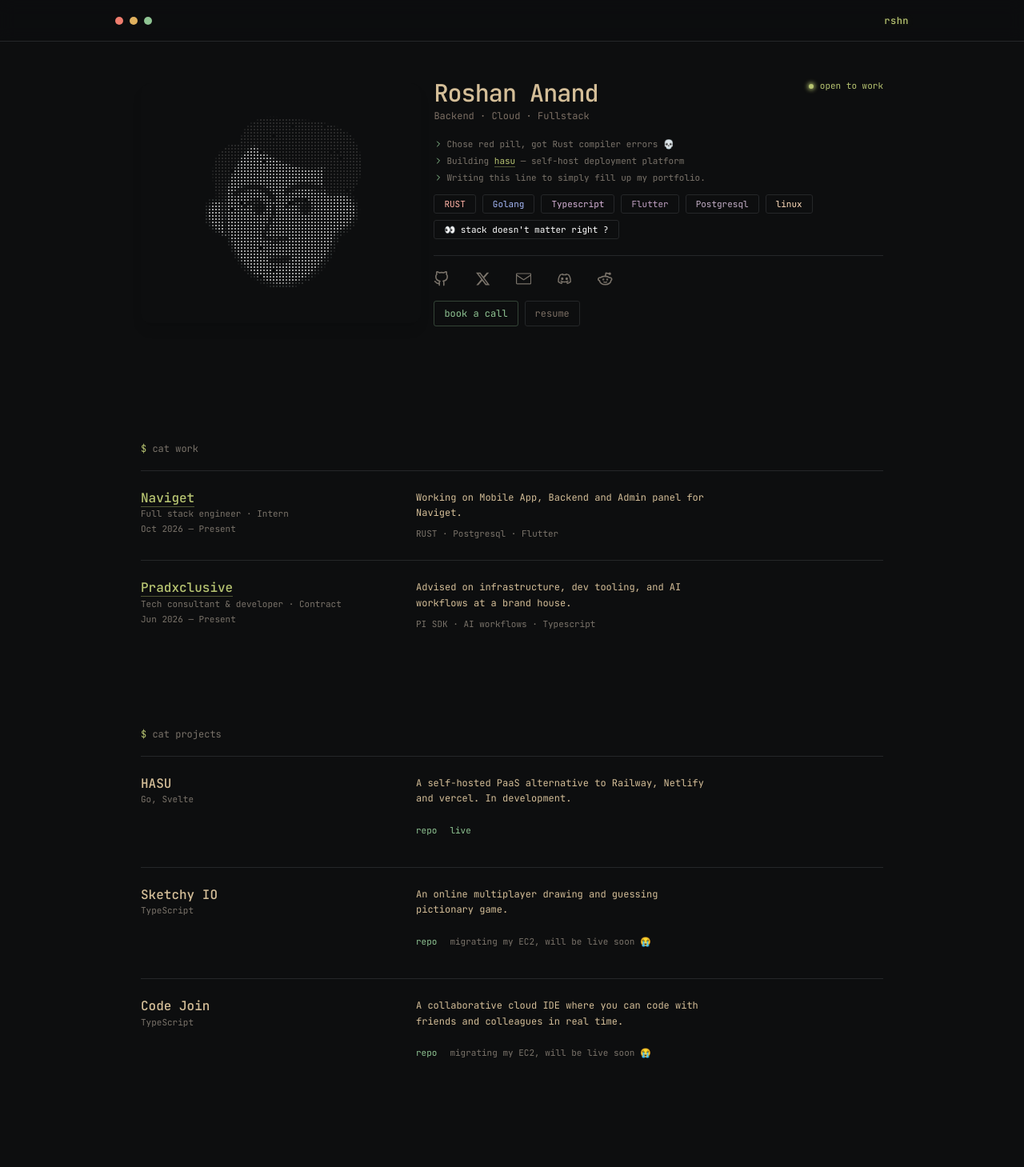
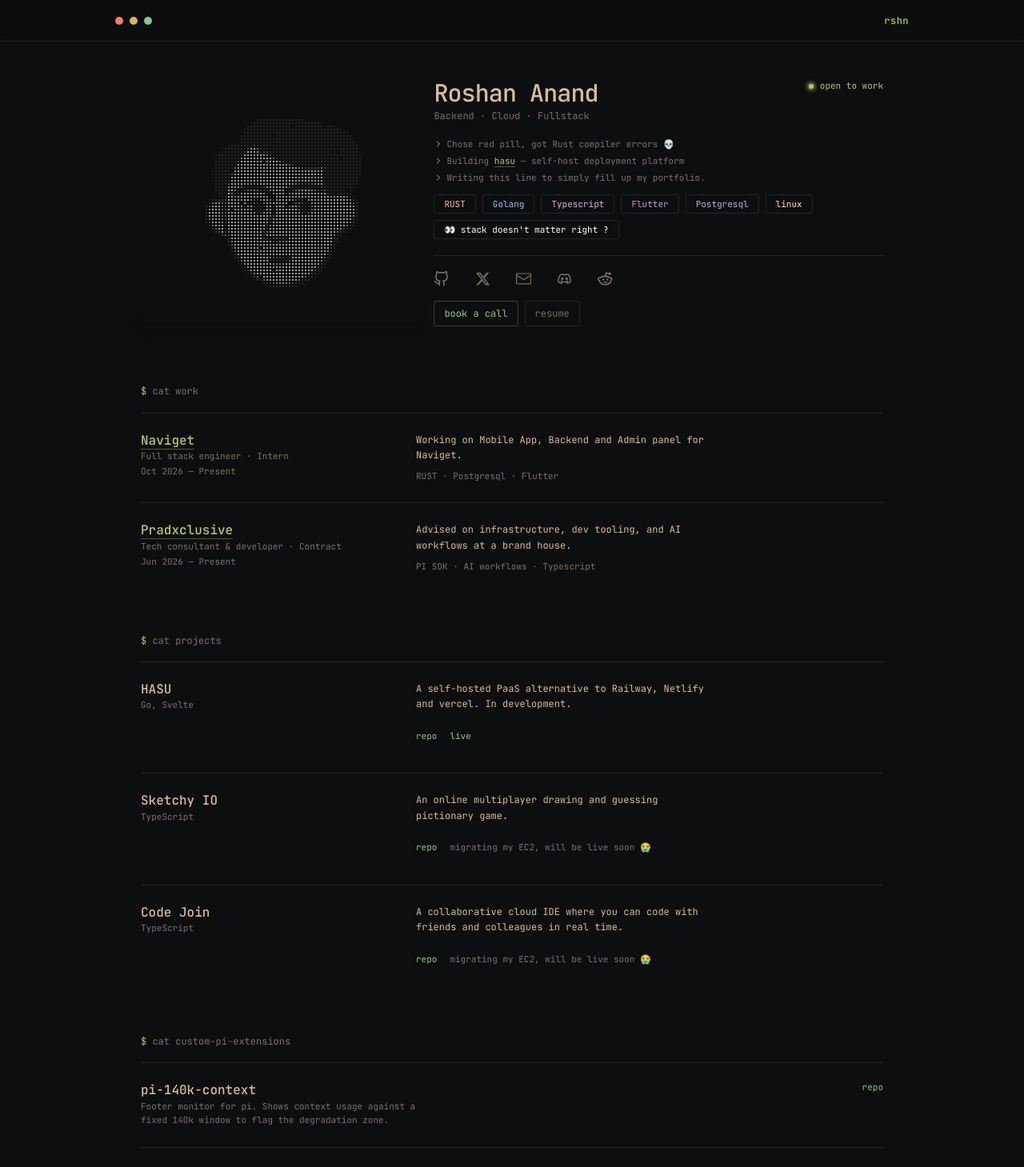
Before and after one commit to Roshan-anand/portfolio, a Next.js app: page / in a window 1280 px wide. Shown: the top 1459 px of the page at 80% size. Built offline with nearby package versions, Linux system fonts and the light colour scheme.

Commit message:
chore : update padding bw sections

```diff
--- a/src/globals.css
+++ b/src/globals.css
@@ -163,7 +163,7 @@ img {
   gap: var(--space-xl);
   align-items: center;
   padding-block-start: var(--space-xl);
-  padding-block-end: var(--space-3xl);
+  padding-block-end: var(--space-xl);
 }
 
 .hero__figure {
@@ -428,7 +428,15 @@ img {
 
 /* ——— Sections ——— */
 .block {
-  padding-block: var(--space-2xl);
+  padding-block: var(--space-lg);
+}
+
+#projects {
+  margin-block-start: calc(var(--space-lg) * 0.1);
+}
+
+#pi-extensions {
+  padding-block-end: var(--space-2xl);
 }
 
 .block--tight {
@@ -841,7 +849,7 @@ img {
 @media (min-width: 40rem) {
   .hero {
     padding-block-start: var(--space-2xl);
-    padding-block-end: var(--space-4xl);
+    padding-block-end: var(--space-2xl);
   }
 
   .hero__portrait {
@@ -854,7 +862,7 @@ img {
     display: flex;
     gap: var(--space-3xl);
     padding-block-start: var(--space-2xl);
-    padding-block-end: var(--space-4xl);
+    padding-block-end: var(--space-2xl);
   }
 
   .hero__figure {
```
